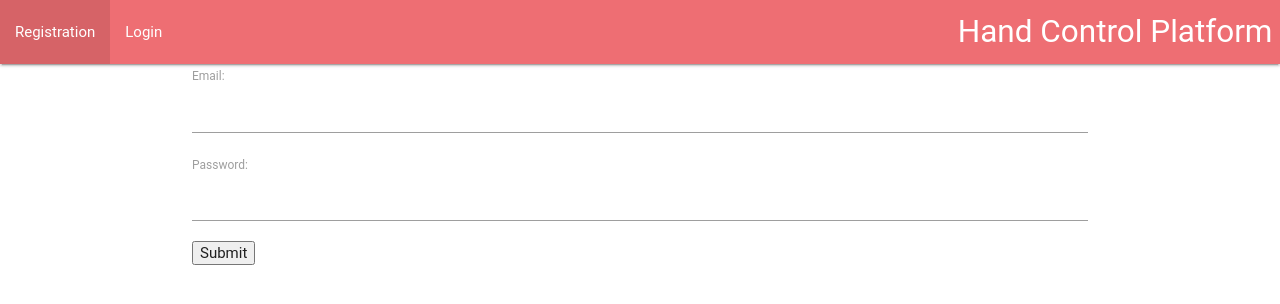
After one commit to potray/TFM-Web, a Django app: page /login/ in a window 1280 px wide. The commit adds this page. Shown: the top 304 px of the page. Run offline with Django 3.2, Linux system fonts and the light colour scheme; some libraries are stand-ins or nearby versions; some web fonts are replaced.

Commit message:
User log in finished.

```diff
--- a/tfm/forms.py
+++ b/tfm/forms.py
@@ -1,7 +1,9 @@
+from django.contrib.auth import authenticate
 from django.forms import ModelForm
 from django.utils.translation import ugettext_lazy as _
 from django import forms
-from models import TfmUser
+from models import Doctor, Patient
+from django.contrib.auth.models import User
 
 
 class UserRegistrationForm(ModelForm):
@@ -9,14 +11,58 @@ class UserRegistrationForm(ModelForm):
     # surname = forms.CharField(label='Surname', max_length=200)
     # user_name = forms.CharField(label='User Name', max_length=50)
     # user_password = forms.CharField(widget=forms.PasswordInput(), label='Password', max_length=50)
+    password2 = forms.CharField(label=_("Confirm password"), widget=forms.PasswordInput)
+
+    error_messages = {
+        'password_mismatch': _("The two password fields didn't match."),
+    }
+
     class Meta:
-        model = TfmUser
-        fields = '__all__'
+        model = User
+        fields = ('first_name', 'last_name', 'username', 'password')
+
         widgets = {
             'password': forms.PasswordInput(),
+            'username': forms.EmailInput(),
+        }
+        labels = {
+            'username': 'Email',
         }
         error_messages = {
-            'email': {
+            'username': {
                 'unique': _("The email already exists."),
             },
         }
+        help_texts = {
+            'username': "",
+        }
+
+    def clean_password2(self):
+        password = self.cleaned_data.get("password")
+        password2 = self.cleaned_data.get("password2")
+
+        if password and password2 and password != password2:
+            raise forms.ValidationError(
+                self.error_messages['password_mismatch'],
+                code='password_mismatch',
+            )
+        return password2
+
+
+class LoginForm(forms.Form):
+    email = forms.EmailField(label='Email', max_length=100)
+    password = forms.CharField(widget=forms.PasswordInput(), label='Password', max_length=50)
+
+    def clean(self):
+        username = self.cleaned_data.get('email')
+        password = self.cleaned_data.get('password')
+        user = authenticate(username=username, password=password)
+        if not user or not user.is_active:
+            raise forms.ValidationError("Incorrect user or password")
+        return self.cleaned_data
+
+    def login(self, request):
+        username = self.cleaned_data.get('email')
+        password = self.cleaned_data.get('password')
+        user = authenticate(username=username, password=password)
+        return user
--- a/tfm/settings.py
+++ b/tfm/settings.py
@@ -13,6 +13,8 @@ import os
 import dj_database_url
 
 SITE_ID = 1
+
+LOGIN_REDIRECT_URL = '/profile'
 
 # Build paths inside the project like this: os.path.join(BASE_DIR, ...)
 BASE_DIR = os.path.dirname(os.path.dirname(os.path.abspath(__file__)))
--- a/tfm/templates/base.html
+++ b/tfm/templates/base.html
@@ -15,6 +15,7 @@
             <a href="#" class="brand-logo right">Hand Control Platform</a>
             <ul id="nav-mobile" class="left hide-on-med-and-down">
                 <li><a href="/registration/">Registration</a></li>
+                <li><a href="/login/">Login</a></li>
             </ul>
         </div>
     </nav>
--- /dev/null
+++ b/tfm/templates/login.html
@@ -0,0 +1,11 @@
+{% extends "base.html" %}
+
+{% block title %}Login{% endblock title %}
+
+{% block content %}
+    <form action="" method="post">
+        {% csrf_token %}
+        {{ form }}
+        <input type="submit" value="Submit" />
+    </form>
+{% endblock content %}
--- a/tfm/urls.py
+++ b/tfm/urls.py
@@ -8,7 +8,9 @@ urlpatterns = patterns('',
                        # url(r'^blog/', include('blog.urls')),
                        url(r'^$', views.index),
                        url(r'^registration/', views.registration),
+                       url(r'^login/', views.user_login),
+                       url(r'^accounts/login/$', views.user_login),
                        url(r'^admin/', include(admin.site.urls)),
                        url(r'^accounts/', include('allauth.urls')),
-
+                       url(r'^profile/', views.profile),
                        )
--- a/tfm/views.py
+++ b/tfm/views.py
@@ -1,12 +1,14 @@
+from django.contrib.auth.decorators import login_required
 from django.http import HttpResponseRedirect
 from django.shortcuts import render
-from models import TfmUser
-from forms import UserRegistrationForm
-from  django.contrib.auth.hashers import make_password, is_password_usable, check_password
-
+from forms import UserRegistrationForm, LoginForm
+from django.contrib.auth.hashers import make_password
+from django.contrib.auth import login
 
 
 def index(request):
+    if request.user.is_authenticated():
+        return profile(request)
     return render(request, 'index.html')
 
 
@@ -18,10 +20,29 @@ def registration(request):
             newUser = form.instance
             print(newUser.password)
             newUser.password = make_password(newUser.password)
+            newUser.username = newUser.email
             newUser.save()
             return HttpResponseRedirect('/')
-        else:
-            print (form.errors)
     else:
         form = UserRegistrationForm()
     return render(request, 'registration.html', {'form': form})
+
+
+def user_login(request):
+    if request.method == 'POST':
+        form = LoginForm(request.POST)
+        if form.is_valid():
+            user = form.login(request)
+            if user:
+                login(request, user)
+                return HttpResponseRedirect('/profile')
+            else:
+                print"no"
+    else:
+        form = LoginForm()
+    return render(request, 'login.html', {'form': form})
+
+
+@login_required
+def profile(request):
+    return render(request, 'profile.html')
```
Also changed, not shown: tfm/models.py (+9 -7 lines), tfm/templates/base_logged_in.html (added, +10 -0 lines), tfm/templates/profile.html (added, +10 -0 lines).
